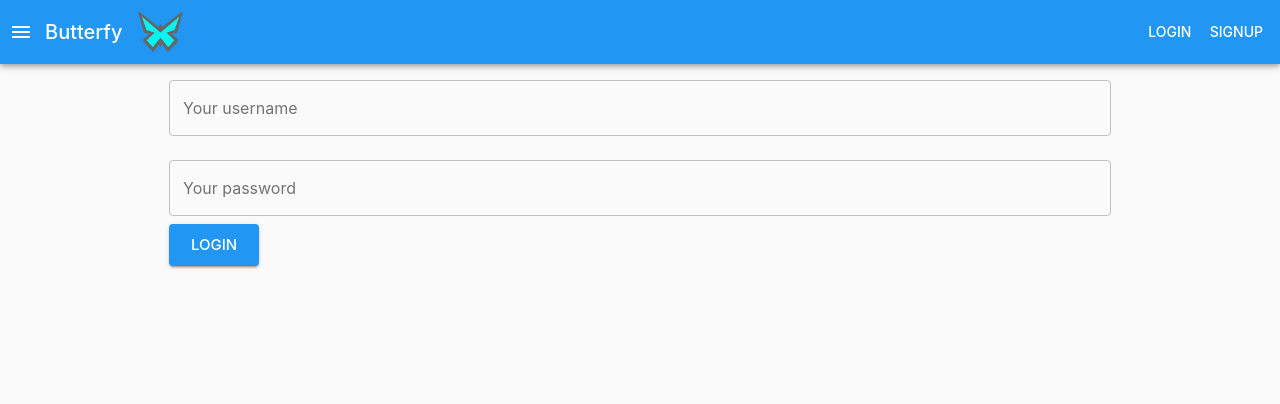
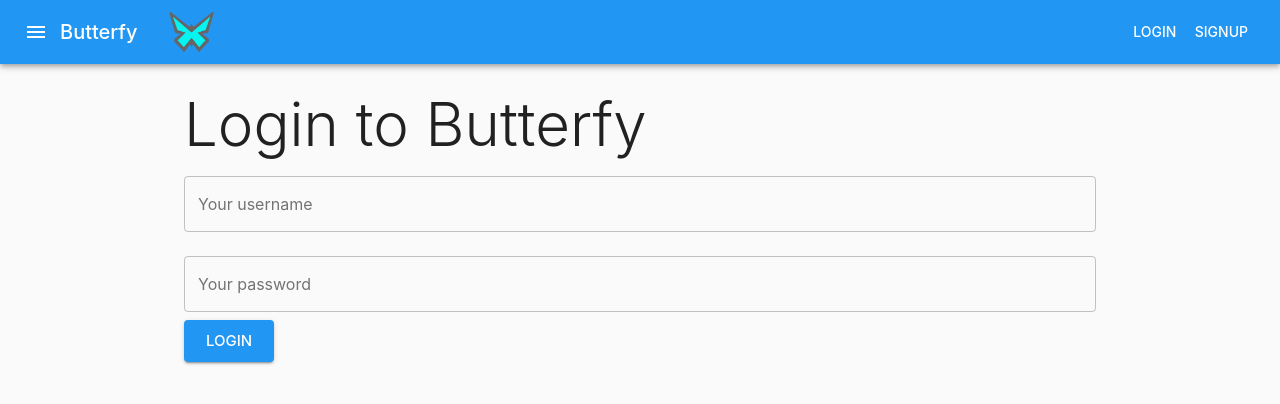
Before and after one commit to sparkable-cc/old-prototype, a Next.js app: page /login in a window 1280 px wide. Shown: the top 404 px of the page. Built offline with nearby package versions, Linux system fonts and the light colour scheme; no server answers.

Commit message:
feat: layout refinements

```diff
--- a/components/Layout.js
+++ b/components/Layout.js
@@ -67,7 +67,9 @@ const Layout = function (props) {
           )}
         </Toolbar>
       </AppBar>
-      <Container maxWidth="md">{props.children}</Container>
+      <Container maxWidth="md">
+        <Box py={3}>{props.children}</Box>
+      </Container>
     </>
   )
 }
--- a/libs/theme.js
+++ b/libs/theme.js
@@ -19,7 +19,7 @@ const theme = createMuiTheme({
     primary: blue,
     secondary: cyan,
   },
-  spacing: (value) => value ** 2,
+  //spacing: (value) => value ** 2,
 })
 
 export default responsiveFontSizes(theme)
--- a/pages/login.js
+++ b/pages/login.js
@@ -1,9 +1,11 @@
 import Layout from '../components/Layout'
 import AuthLogin from '../components/Auth/Login'
+import { Typography } from '@material-ui/core'
 
 const Index = () => {
   return (
     <Layout>
+      <Typography variant="h2">Login to Butterfy</Typography>
       <AuthLogin />
     </Layout>
   )
--- a/pages/signup.js
+++ b/pages/signup.js
@@ -1,9 +1,11 @@
 import Layout from '../components/Layout'
 import AuthSignup from '../components/Auth/Signup'
+import { Typography } from '@material-ui/core'
 
 const Index = () => {
   return (
     <Layout>
+      <Typography variant="h2">Create your Account on Butterfy</Typography>
       <AuthSignup />
     </Layout>
   )
```
